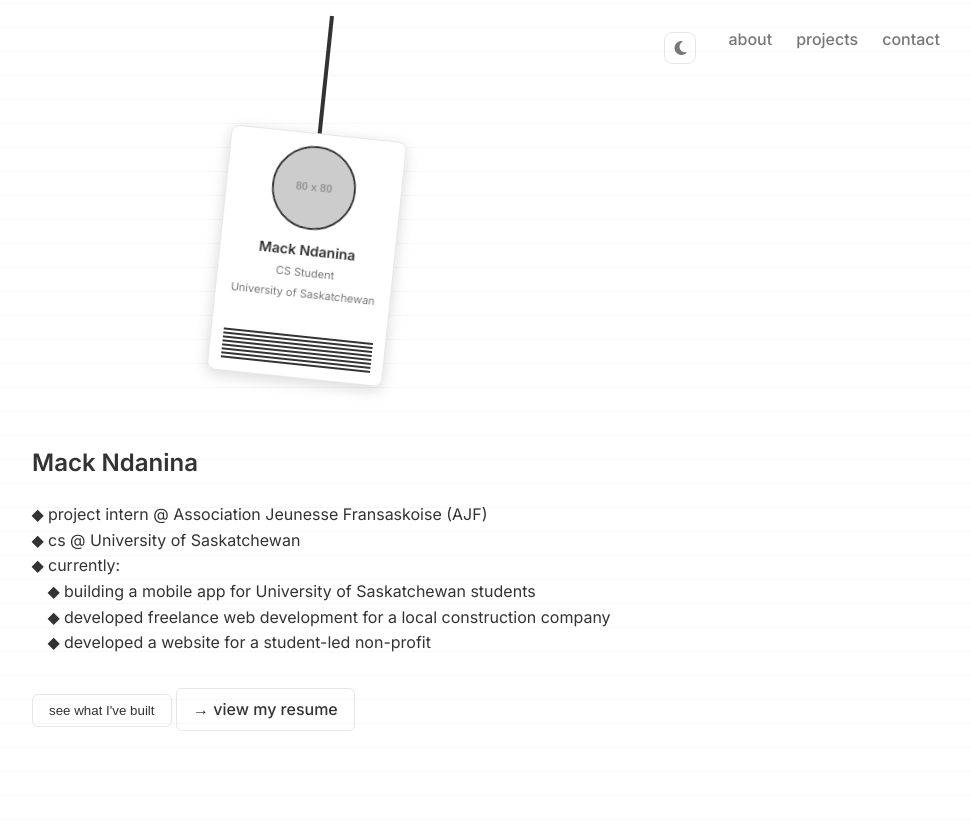
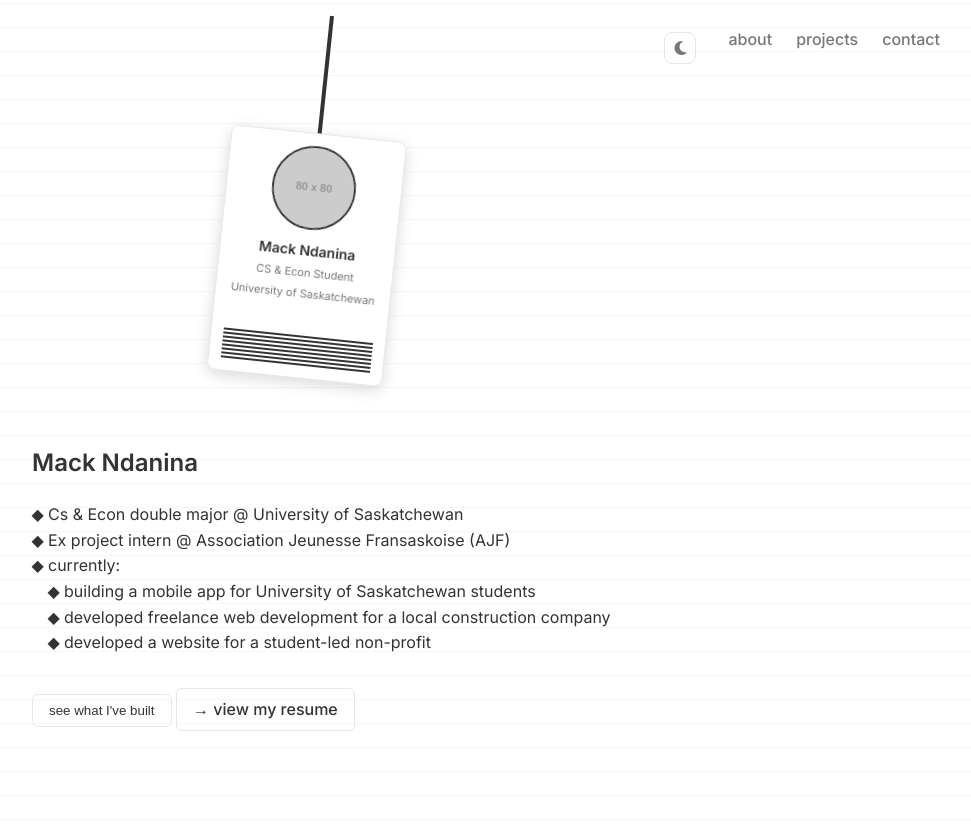
Before and after one commit to Mndanina1725/Updated-portfolio-website, a website built with webpack: page index.html in a window 1280 px wide. Shown: the top 824 px of the page, without its empty margins (308-1279 px from the left). Built offline with nearby package versions, Linux system fonts and the light colour scheme; placeholder pictures from the web are drawn by us.

Commit message:
Just added Econ in the Homepage

```diff
--- a/index.html
+++ b/index.html
@@ -259,7 +259,7 @@
     </div>
     <div class="id-text">
       <h4>Mack Ndanina</h4>
-      <p>CS Student</p>
+      <p>CS & Econ Student</p>
       <p>University of Saskatchewan</p>
     </div>
     <div class="id-barcode"></div>
@@ -285,8 +285,8 @@
   <section class="intro">
     <h1>Mack Ndanina</h1>
     <ul>
-      <li>project intern @ Association Jeunesse Fransaskoise (AJF)</li>
-      <li>cs @ University of Saskatchewan</li>
+      <li>Cs & Econ double major @ University of Saskatchewan</li>
+      <li>Ex project intern @ Association Jeunesse Fransaskoise (AJF)</li>
       <li>currently:
         <ul>
           <li>building a mobile app for University of Saskatchewan students</li>
```
Also changed, not shown: 1 other file.
